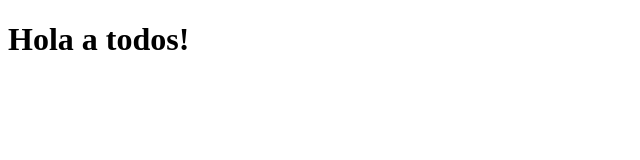
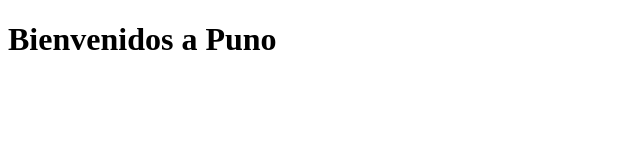
Before and after one commit to Labcet/Github-Workflow, a plain HTML site: page index.html in a window 1280 px wide. Shown: the whole page, without its empty margins (0-640 px from the left). Drawn offline with Linux system fonts and the light colour scheme.

Commit message:
index.html modificado

```diff
--- a/index.html
+++ b/index.html
@@ -7,6 +7,6 @@
     <title>Welcome</title>
 </head>
 <body>
-    <h1>Hola a todos!</h1>
+    <h1>Bienvenidos a Puno</h1>
 </body>
 </html>
```
